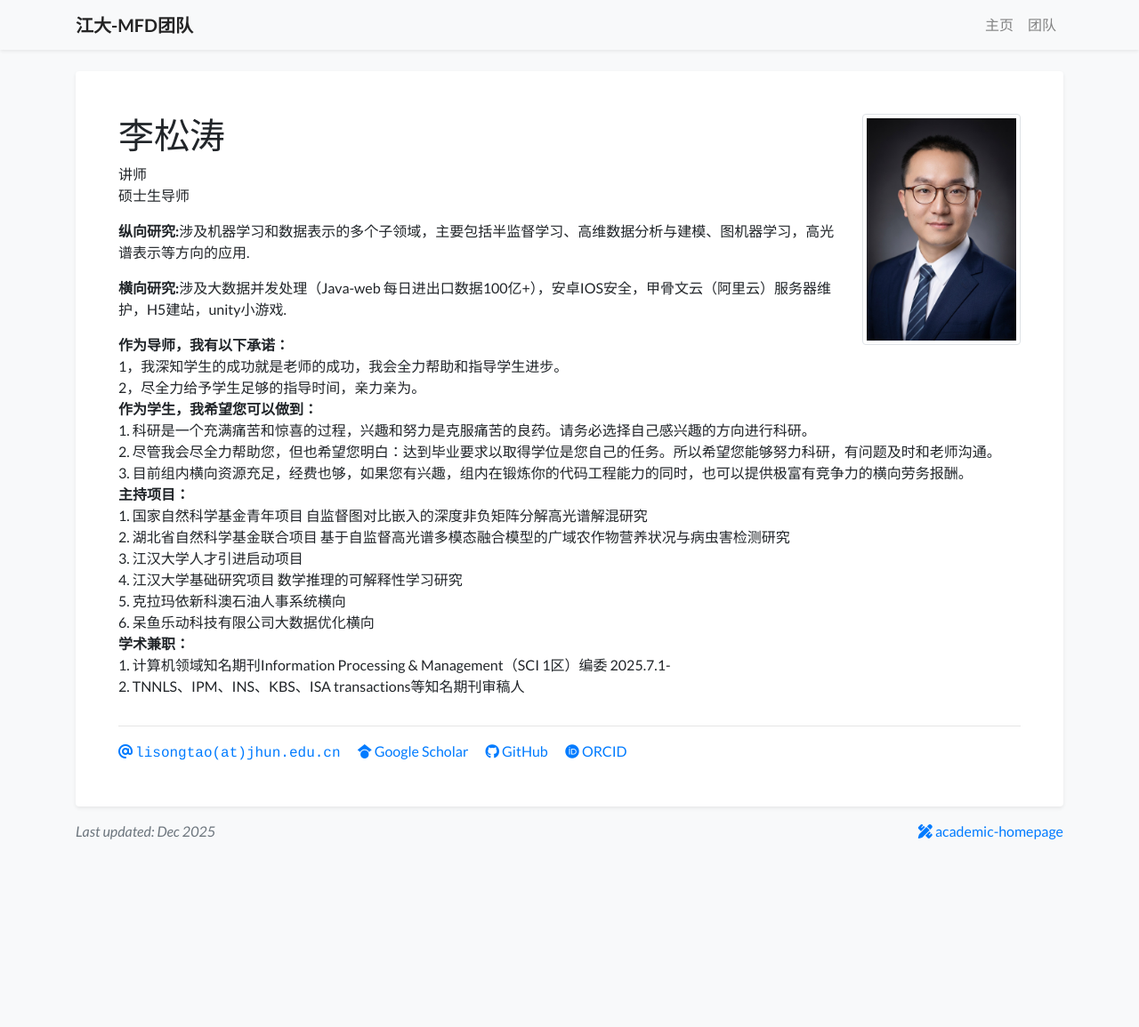
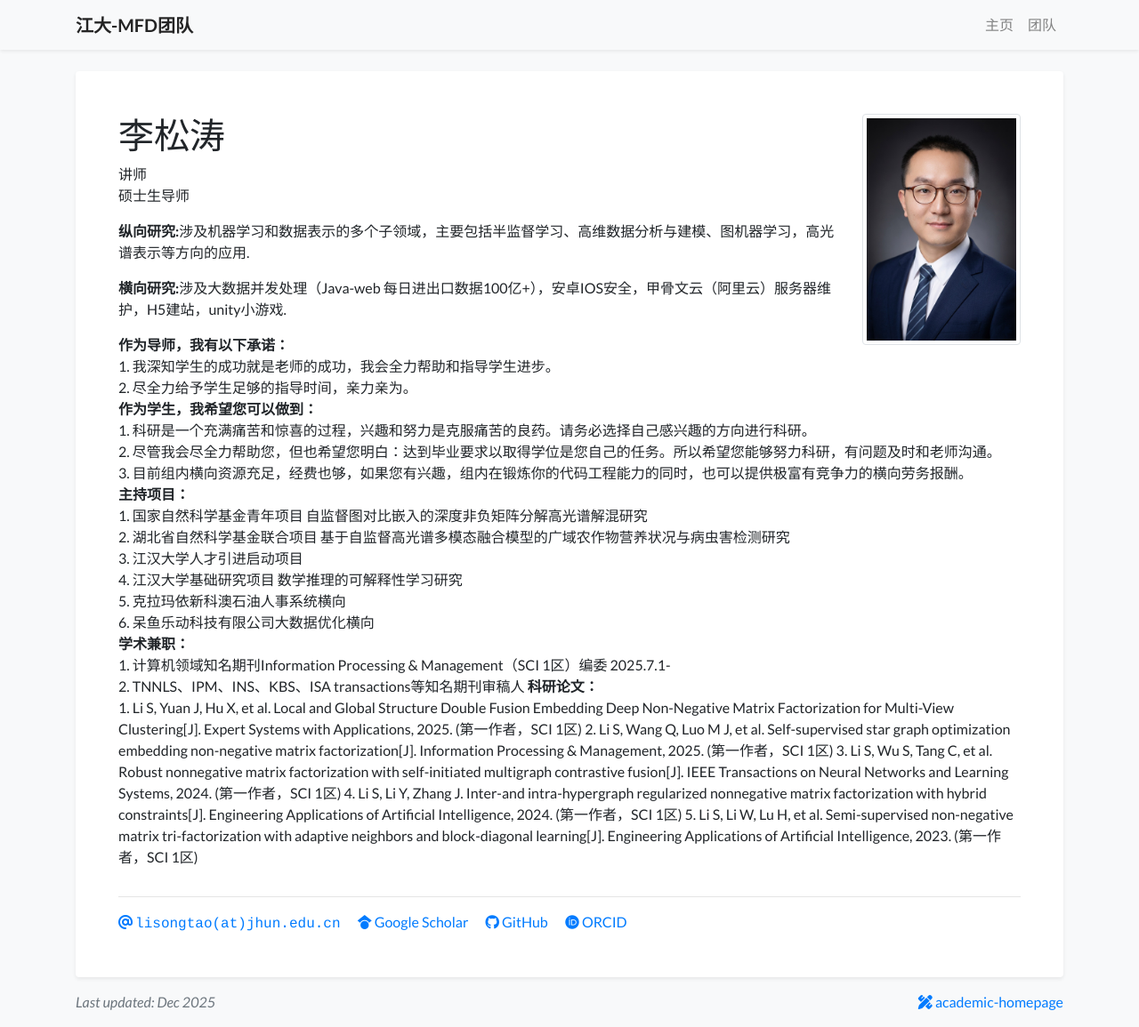
Before and after one commit to LstinWh/myself, a Jekyll site: the page built from index.html, in a window 1280 px wide and 1155 px high. Shown: the whole window at 89% size. Built offline with Jekyll 4.4.1, drawn with Linux system fonts in a browser that asks for light colours; nearby versions of some CDN libraries; a style sheet for code colours, icons or effects is not loaded.

Commit message:
Update profile.yml
123

```diff
--- a/_data/profile.yml
+++ b/_data/profile.yml
@@ -27,8 +27,8 @@
   </p>
   <p>
      <b>作为导师，我有以下承诺：</b><br/>
-     1，我深知学生的成功就是老师的成功，我会全力帮助和指导学生进步。<br/>
-     2，尽全力给予学生足够的指导时间，亲力亲为。<br/>
+     1. 我深知学生的成功就是老师的成功，我会全力帮助和指导学生进步。<br/>
+     2. 尽全力给予学生足够的指导时间，亲力亲为。<br/>
      <b>作为学生，我希望您可以做到：</b><br/>
      1. 科研是一个充满痛苦和惊喜的过程，兴趣和努力是克服痛苦的良药。请务必选择自己感兴趣的方向进行科研。<br/>
      2. 尽管我会尽全力帮助您，但也希望您明白：达到毕业要求以取得学位是您自己的任务。所以希望您能够努力科研，有问题及时和老师沟通。<br/>
@@ -43,6 +43,12 @@
      <b>学术兼职：</b><br/>
      1. 计算机领域知名期刊Information Processing & Management（SCI 1区）编委 2025.7.1- <br/>
      2. TNNLS、IPM、INS、KBS、ISA transactions等知名期刊审稿人
+     <b>科研论文：</b><br/>
+     1. Li S, Yuan J, Hu X, et al. Local and Global Structure Double Fusion Embedding Deep Non-Negative Matrix Factorization for Multi-View Clustering[J]. Expert Systems with Applications, 2025. (第一作者，SCI 1区)
+     2. Li S, Wang Q, Luo M J, et al. Self-supervised star graph optimization embedding non-negative matrix factorization[J]. Information Processing & Management, 2025. (第一作者，SCI 1区)
+     3. Li S, Wu S, Tang C, et al. Robust nonnegative matrix factorization with self-initiated multigraph contrastive fusion[J]. IEEE Transactions on Neural Networks and Learning Systems, 2024. (第一作者，SCI 1区)
+     4. Li S, Li Y, Zhang J. Inter-and intra-hypergraph regularized nonnegative matrix factorization with hybrid constraints[J]. Engineering Applications of Artificial Intelligence, 2024. (第一作者，SCI 1区)
+     5. Li S, Li W, Lu H, et al. Semi-supervised non-negative matrix tri-factorization with adaptive neighbors and block-diagonal learning[J]. Engineering Applications of Artificial Intelligence, 2023. (第一作者，SCI 1区)
   </p>
 
 portrait_url: /assets/images/photos/portrait.jpg
```
